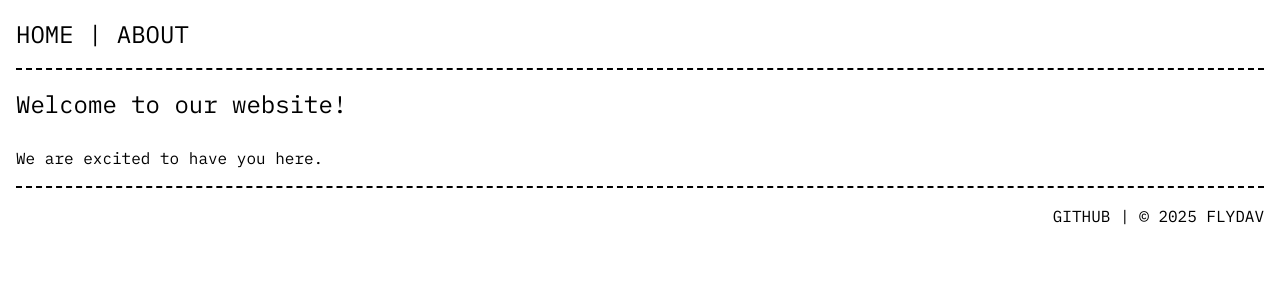
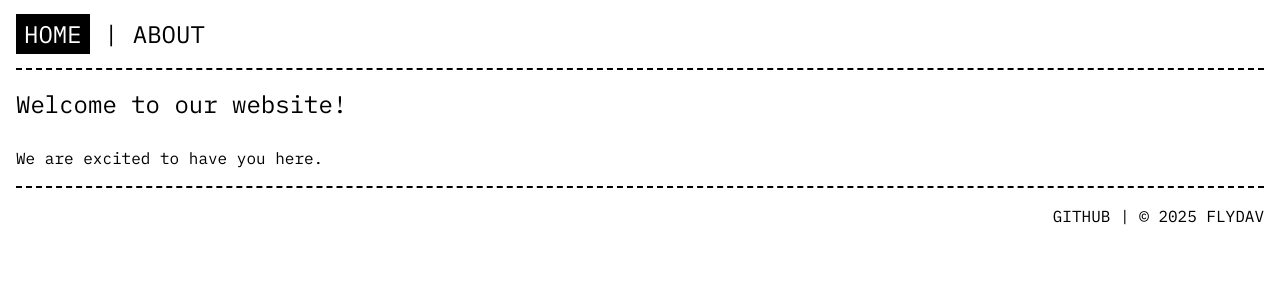
Before and after one commit to dflynn-vgw/react-scratch, a React (Vite) app: page / in a window 1280 px wide. Shown: the top 300 px of the page. Built offline with nearby package versions, Linux system fonts and the light colour scheme.

Commit message:
header: indicate current page

```diff
--- a/src/common/header.css
+++ b/src/common/header.css
@@ -21,6 +21,11 @@ header {
       &:not(:last-child)::after {
         content: ' | ';
       }
+      &.active a {
+        background-color: black;
+        color: white;
+        padding: 0.25rem 0.5rem;
+      }
     }
   }
 }
--- a/src/common/header.tsx
+++ b/src/common/header.tsx
@@ -1,17 +1,23 @@
 import './header.css';
+import { useLocation } from 'react-router';
 
 export default function Header(props: {
   links?: Array<{ text: string; url: string }>;
 }) {
+  const location = useLocation();
+
   return (
     <header>
       <nav>
         <ul>
-          {props.links?.map((link, index) => (
-            <li key={index}>
-              <a href={link.url}>{link.text}</a>
-            </li>
-          ))}
+          {props.links?.map((link, index) => {
+            const isActive = location.pathname === link.url;
+            return (
+              <li key={index} className={isActive ? 'active' : ''}>
+                <a href={link.url}>{link.text}</a>
+              </li>
+            );
+          })}
         </ul>
       </nav>
     </header>
```
